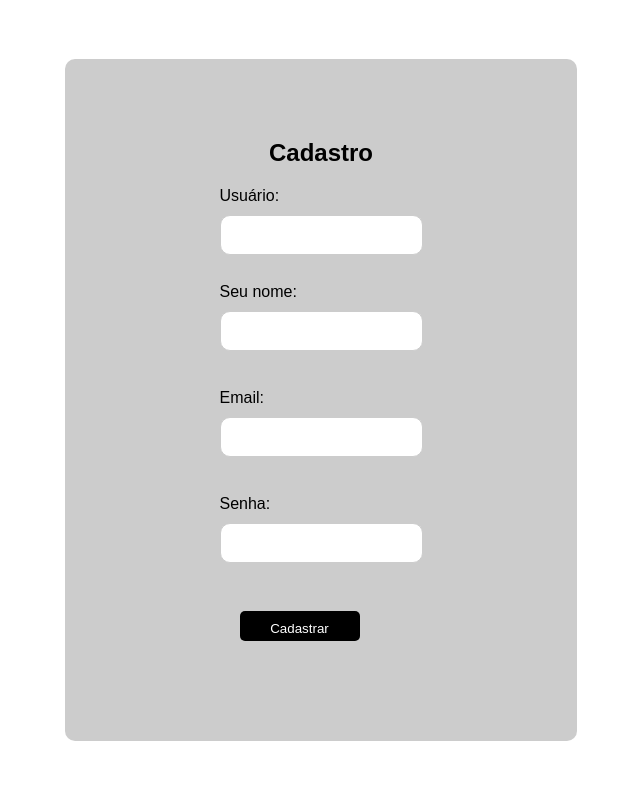
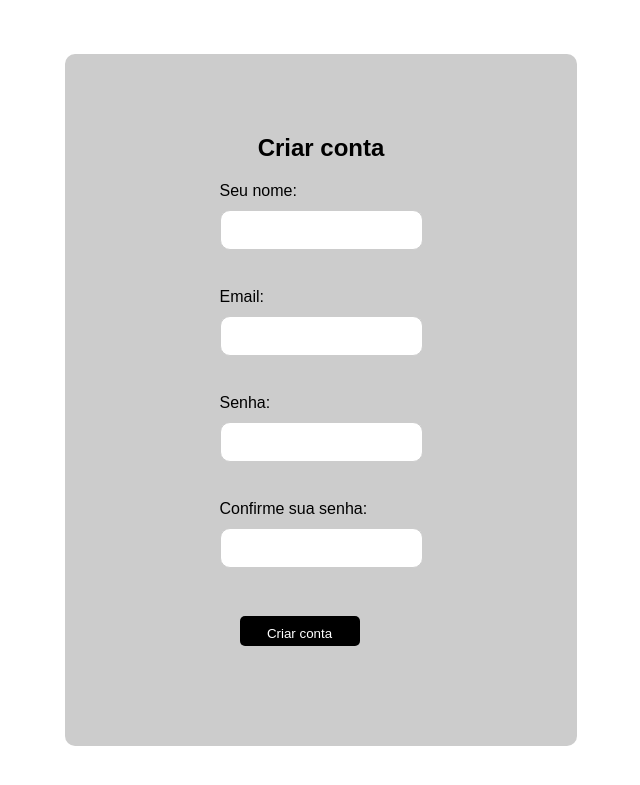
Before and after one commit to MatheusVelame/projetos2g3, a Django app: page /UserCadastro/ in a window 1280 px wide. Shown: the top 785 px of the page, without its empty margins (319-959 px from the left). Run offline with Django 5.2, Linux system fonts and the light colour scheme.

Commit message:
modicando user cadastro

```diff
--- a/projeto/apps/models.py
+++ b/projeto/apps/models.py
@@ -59,10 +59,11 @@ class Favorito(models.Model):
         return f'{self.usuario.username} - {self.cafe.nome}'
 
 class UserCliente(models.Model):
-    username = models.CharField(max_length=150, unique=True, null=True)
+
     nome_completo = models.CharField(max_length=150, default="Desconhecido")
     email = models.EmailField(unique=True)
     password = models.CharField(max_length=255, null=True)
+    confirm_password = models.CharField(max_length=255, null=True)
 
     def __str__(self):
-        return self.username
+        return self.email
--- a/projeto/apps/templates/cadastro_usuario.html
+++ b/projeto/apps/templates/cadastro_usuario.html
@@ -1,16 +1,16 @@
-
 {% load static %}
+{% block content %}
 
 <!DOCTYPE html>
 <html lang="pt-br">
 <head>
     <meta charset="UTF-8">
     <title>Cadastro</title>
-    <link rel="stylesheet" href="../static/css/cadastro_user.css">
+    <link rel="stylesheet" href="{% static 'css/cadastro_user.css' %}">
 </head>
 <body>
     <div class="container">
-        <h2>Cadastro</h2>
+        <h2>Criar conta</h2>
         {% if messages %}
         <ul>
             {% for message in messages %}
@@ -20,10 +20,6 @@
         {% endif %}
         <form method="post" class="form-outter">
             {% csrf_token %}
-            <div class="form-box1">
-                <label for="username">Usuário:</label>
-                <input type="text" id="username" name="username" required><br>
-            </div>
             <div class="form-box2">
                 <label for="nome_completo">Seu nome:</label>
                 <input type="text" id="nome_completo" name="nome_completo" required><br>
@@ -33,9 +29,13 @@
 
                 <label for="password">Senha:</label>
                 <input type="password" id="password" name="password" required><br>
+
+                <label for="confirm_password">Confirme sua senha:</label>
+                <input type="password" id="confirm_password" name="confirm_password" required><br>
             </div>
-            <button type="submit" class="cadastrar">Cadastrar</button>
+            <button type="submit" class="cadastrar">Criar conta</button>
         </form>
     </div>
 </body>
 </html>
+{% endblock %}
--- a/projeto/apps/views.py
+++ b/projeto/apps/views.py
@@ -174,17 +174,21 @@ def cadastro_cafeteria(request):
 
 def UserCadastro(request):
     if request.method == 'POST':
-        username = request.POST.get('username')
+
         nome_completo = request.POST.get('nome_completo')
         email = request.POST.get('email')
         password = request.POST.get('password')
+        confirm_password = request.POST.get('confirm_password')
 
-        if UserCliente.objects.filter(username=username).exists():
-            messages.error(request, 'Usuário já existe.')
+        if password != confirm_password:
+                messages.error(request, 'As senhas não coincidem.')
+                return render(request, 'cadastro_usuario.html')
+
+        if UserCliente.objects.filter(email=email).exists():
+            messages.error(request, 'Email já existe.')
             return render(request, 'cadastro_usuario.html')
 
         user = UserCliente(
-            username=username,
             nome_completo=nome_completo,
             email=email,
             password=password
```
Also changed, not shown: projeto/apps/migrations/0016_remove_usercliente_username.py (added), projeto/apps/migrations/0017_usercliente_confirm_password.py (added), projeto/apps/migrations/0018_alter_usercliente_confirm_password.py (added).
